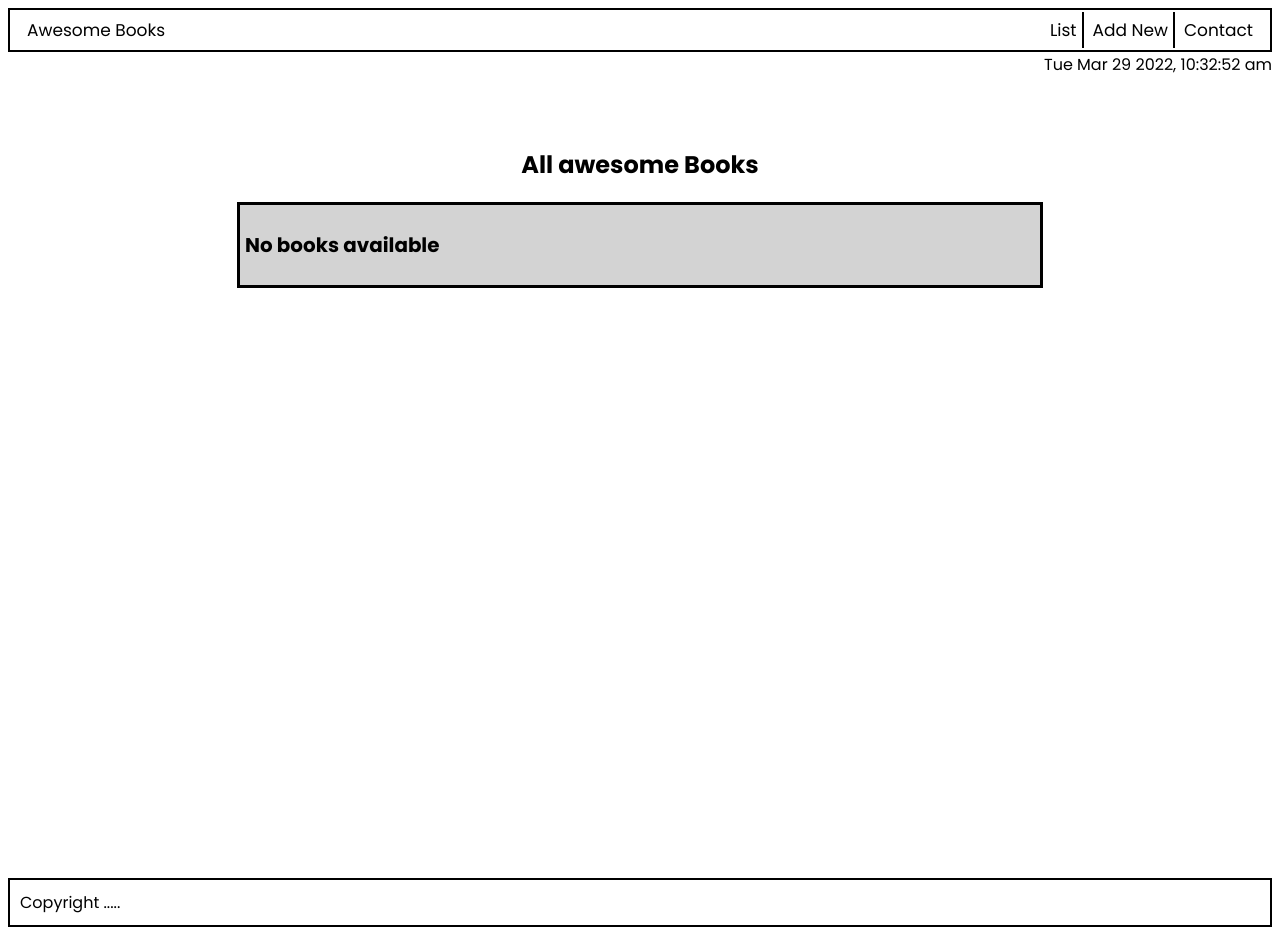
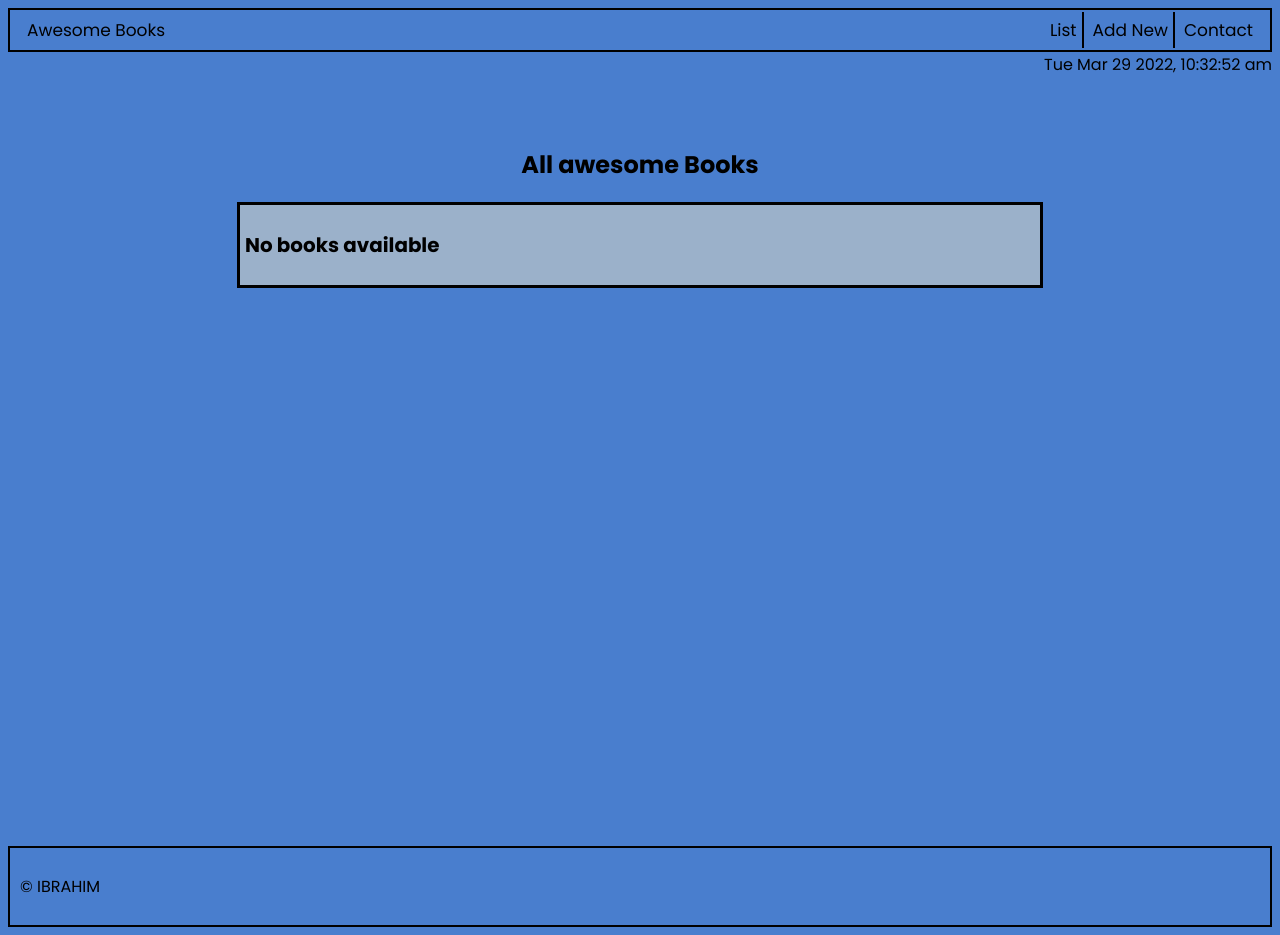
Before and after one commit to ibrahim777764/ES6-books-project, a website: page index.html in a window 1280 px wide. Drawn offline with Linux system fonts and the light colour scheme.

Commit message:
add files

```diff
--- a/assets/css/styles.css
+++ b/assets/css/styles.css
@@ -2,6 +2,7 @@
 
 body {
   font-family: 'Poppins', sans-serif;
+  background-color: rgb(73, 126, 206);
 }
 
 ul {
@@ -24,7 +25,7 @@ li {
 }
 
 .list_present li:nth-child(odd) {
-  background: #d3d3d3;
+  background: #9bb1ca;
 }
 
 .list_present {
--- a/index.html
+++ b/index.html
@@ -65,7 +65,7 @@
         </section>
 
         <footer id="footer">
-            Copyright .....
+            <p>© IBRAHIM</p>
         </footer>
     </div>
     <script src="assets/js/data.js"></script>
```
Also changed, not shown: MIT.MD (added, +8 -0 lines), 1 other file.
